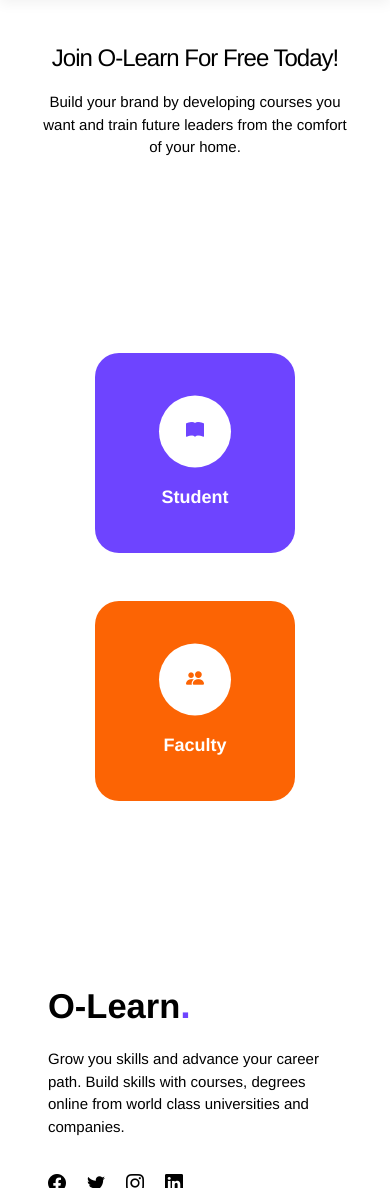
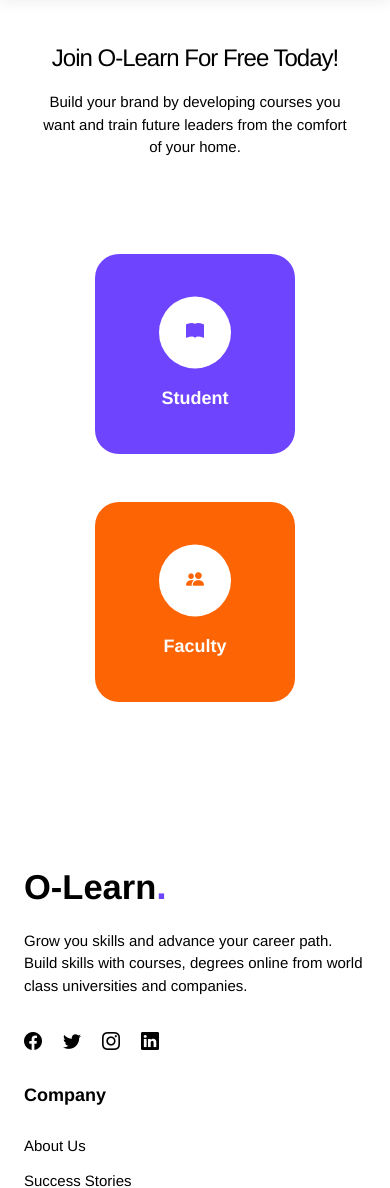
Before and after one commit to shinushaju/olearn, a Flask app: page /sign-up in a window 390 px wide. Shown: the part 66-1254 px from the top of the page. Run offline with Flask 2, Linux system fonts and the light colour scheme.

Commit message:
updated sign-up main screen ui

```diff
--- a/static/css/signup.css
+++ b/static/css/signup.css
@@ -5,15 +5,6 @@
 @media only screen and (max-width: 740px) {
     .container {
         padding: 8px 0px;
-    }
-}
-
-.section-height {
-    height: 48vh;
-}
-@media only screen and (max-width: 740px) {
-    .section-height {
-        height: 88vh;
     }
 }
 
--- a/templates/home/sign-up.html
+++ b/templates/home/sign-up.html
@@ -6,10 +6,11 @@
     <link rel="stylesheet" href="https://cdnjs.cloudflare.com/ajax/libs/font-awesome/4.7.0/css/font-awesome.min.css">
     <link rel="stylesheet" href="{{ url_for('static', filename='css/signup.css') }}">
 {% endblock %}
+
+
 {%block content%}
 
 <div class="w3-container">
-  <div class="w3-row" style="min-height: 50vh;">
     <div class="container w3-padding-32">
       <h1 class="w3-xxlarge w3-center w3-hide-small" style="letter-spacing: -1px; font-weight: 700;">
         Join O-Learn For Free Today!
@@ -21,8 +22,8 @@
         your home.</p>
     </div>
 
-    <div class="w3-display-container w3-mobile section-height">
-        <div class="w3-row-padding w3-display-middle">
+    <div class="w3-margin-bottom w3-padding-24" style="display: flex;justify-content: center;">
+        <div class="w3-row-padding">
           <div class="w3-half w3-padding w3-section" style="display: flex;justify-content: center;">
             <a href="{{ url_for('student_signup') }}">
               <div class="signup-card w3-display-container" style="background-color: #6E44FF; color: #ffffff;">
@@ -50,10 +51,4 @@
         </div>
     </div>
   </div>
-  <!-- <div class="center" style="float:center;">
-  <h1 >Register</h1>
-  <a class="active" href="{{ url_for('faculty_signup') }}"><button class="button">Faculty</button></a>
-  <a class="active" href="{{ url_for('student_signup') }}"><button class="button">Student</button></a>
-</div> -->
-
   {% endblock %}
```
